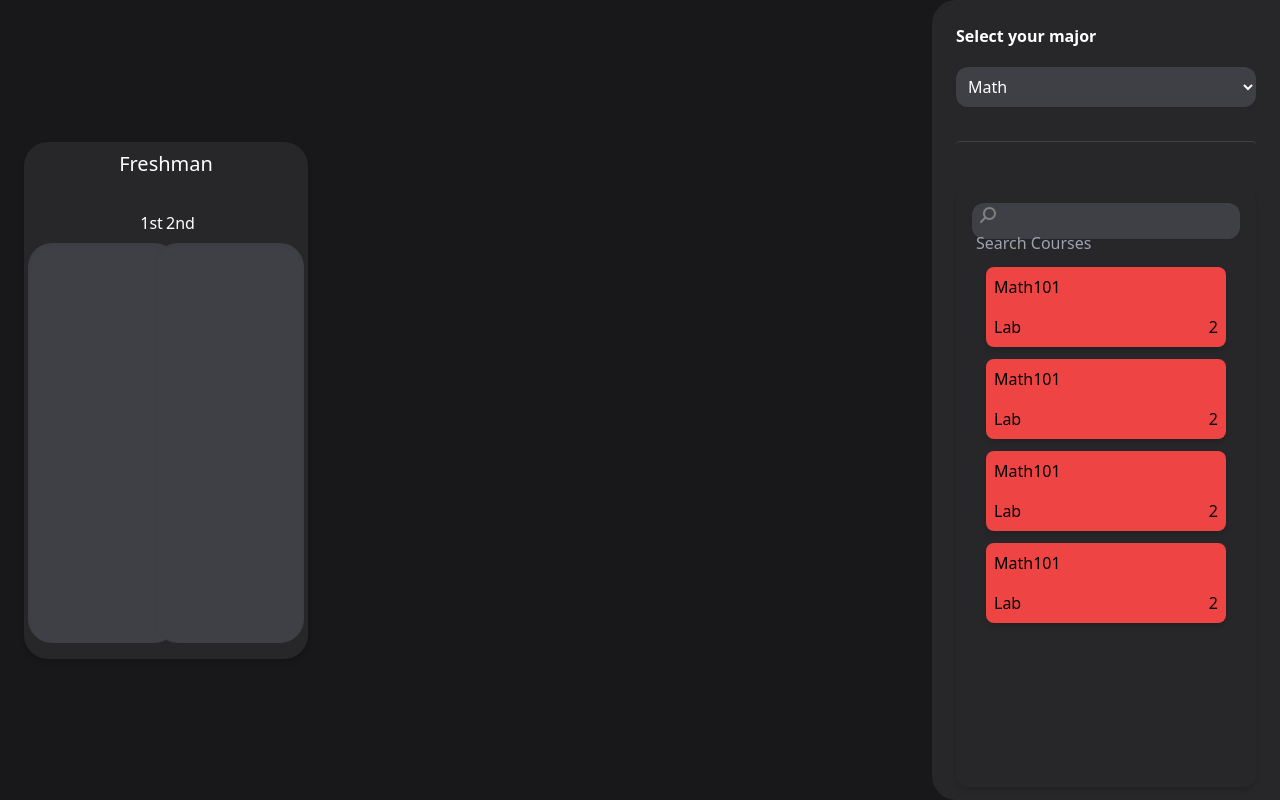
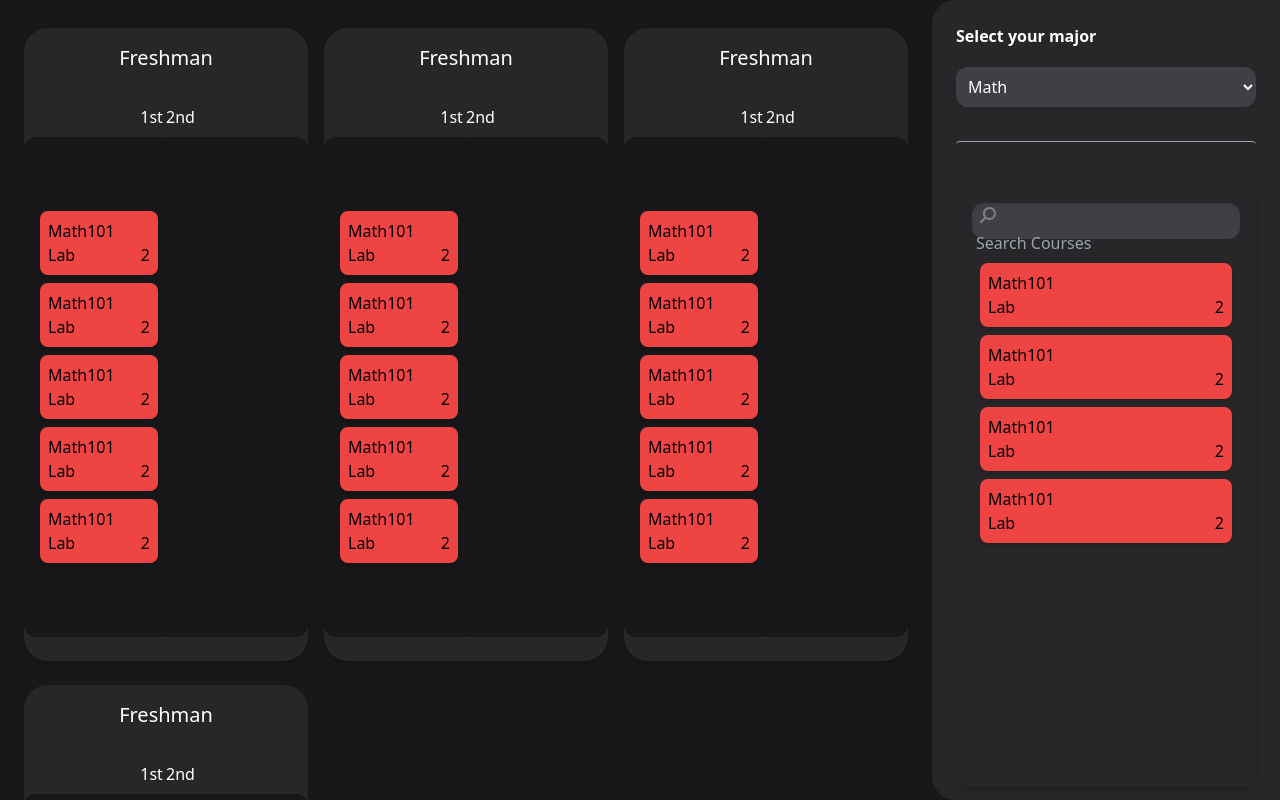
Before and after one commit to HaiderAlkhalifah/myPlan, a React (Create React App) app: page / in a window 1280 px wide. Built offline with nearby package versions, Linux system fonts and the light colour scheme.

Commit message:
Edit:left page

```diff
--- a/src/components/leftPage/termSq.js
+++ b/src/components/leftPage/termSq.js
@@ -1,5 +1,23 @@
-export default function SearchCard() {
+import MajorCard from "../rightPage/majorCard";
+export default function Termsq() {
   return (
-    <section className=" grid justify-items-center content-start container h-[600px] mx-4 p-4 rounded-xl bg-zinc-900 shadow-md w-[340px] "></section>
-  );
+<div className="container bg-zinc-800 shadow-md m-1 py-4  h-auto rounded-3xl items-start justify-items-center">
+        <div className="text-bold text-center text-white text-xl">Freshman</div>
+       <hr className="border-zinc-400 m-4"></hr>
+        <div className="grid grid-cols-2 content-evenly">
+          <div className=" text-bold text-white justify-self-center ">1st</div>
+          <div className=" text-bold text-white justify-self-center">2nd</div>
+        </div>
+        <div className="p-2  grid grid-cols-2 justify-items-center items-center  ">
+          <div className="container shadow-inner px-2 py-2  bg-zinc-900 w-[150px] h-[500px] rounded-xl content-center">
+          <MajorCard />
+          <MajorCard/>
+          <MajorCard/>
+          <MajorCard/>
+          <MajorCard/>
+
+          </div>
+          <div className="container shadow-inner  bg-zinc-900 w-[150px] h-[500px] rounded-xl content-center"></div>
+        </div>
+      </div>  );
 }
--- a/src/components/rightPage/majorCard.js
+++ b/src/components/rightPage/majorCard.js
@@ -1,7 +1,7 @@
 export default function MajorCard() {
   return (
     <div
-      className="grid grid-rows-2 gap-4  content-between my-3 h-20 w-[240px] text-whiteb bg-red-500 m-2 p-2 rounded-lg shadow-md
+      className="grid grid-rows-2 content-between my-2 h-auto w-auto text-whiteb bg-red-500 m-2 p-2 rounded-lg shadow-md
     hover:shadow-xl hover:bg-red-400 duration-300"
     >
       <div className="justify-self-left text-bold">Math101</div>
--- a/src/components/rightPage/searchCard.js
+++ b/src/components/rightPage/searchCard.js
@@ -4,7 +4,7 @@ import { FontAwesomeIcon } from "@fortawesome/react-fontawesome";
 export default function SearchCard() {
   return (
     <section className=" grid justify-items-center content-start container h-[600px] mx-4 p-4 rounded-xl bg-zinc-800 shadow-md w-[300px]   ">
-      <div className="container mb-4 h-9 rounded-xl border shadow-sm  bg-zinc-700 border-none">
+      <div className="container mb-4 h-9 rounded-xl border shadow-inner  bg-zinc-700 border-none">
         {" "}
         <FontAwesomeIcon
           icon={faSearch}
@@ -15,10 +15,10 @@ export default function SearchCard() {
         <input
           type="text"
           placeholder="Search Courses"
-          className="rounded-md p-1 border-none focus:outline-none bg-transparent text-onbackground "
+          className="rounded-md p-1 border-none focus:outline-none bg-transparent text-white "
         />
       </div>
-      <div className="overflow-y-scroll scrollbar-hide h-[500px] ">
+      <div className="overflow-y-scroll scrollbar-hide h-[500px] w-full">
         <MajorCard />
         <MajorCard />
         <MajorCard />
--- a/src/pages/leftPage.js
+++ b/src/pages/leftPage.js
@@ -1,18 +1,12 @@
+import Termsq from "../components/leftPage/termSq";
 export default function LeftPage() {
   return (
-    <div className="w-full overflow-y-auto grid grid-cols-3 justify-items-center items-center bg-background h-screen p-6 gap-4 ">
-      <div className="container bg-zinc-800 shadow-md m-1 p-2 h-auto rounded-3xl items-start justify-items-center">
-        <div className="text-bold text-center text-white text-xl">Freshman</div>
-       <hr className="border-zinc-400 m-4"></hr>
-        <div className="grid grid-cols-2 content-evenly">
-          <div className=" text-bold text-white justify-self-center ">1st</div>
-          <div className=" text-bold text-white justify-self-center">2nd</div>
-        </div>
-        <div className="p-2  grid grid-cols-2 justify-items-center items-center  ">
-          <div className="container shadow-inner bg-zinc-700 w-[150px] h-[400px] rounded-3xl content-center"></div>
-          <div className="container shadow-inner bg-zinc-700 w-[150px] h-[400px] rounded-3xl content-center"></div>
-        </div>
-      </div>
+    <div className="w-full overflow-y-auto grid grid-cols-3 justify-items-center items-center scrollbar-hide bg-zinc-900 h-screen p-6 gap-4 ">
+      <Termsq/>
+      <Termsq/>
+      <Termsq/>
+      <Termsq/>
+
     </div>
   );
 }
--- a/src/pages/rightPage.js
+++ b/src/pages/rightPage.js
@@ -7,7 +7,7 @@ export default function RightPage() {
      h-screen bg-zinc-800 w-[400px] p-2 "
     >
       <MajorSelect />
-      <hr className=" h-2 border-zinc-700 w-[300px] p1 rounded-full my-8" />
+      <hr className=" h-2 border-zinc-400 w-[300px] p1 rounded-full my-8" />
       <SearchCard />
     </section>
   );
```
